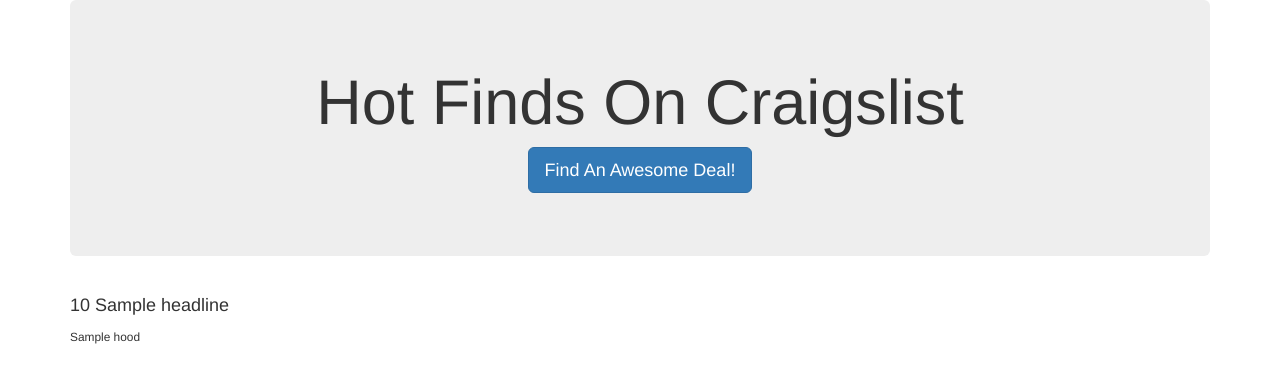
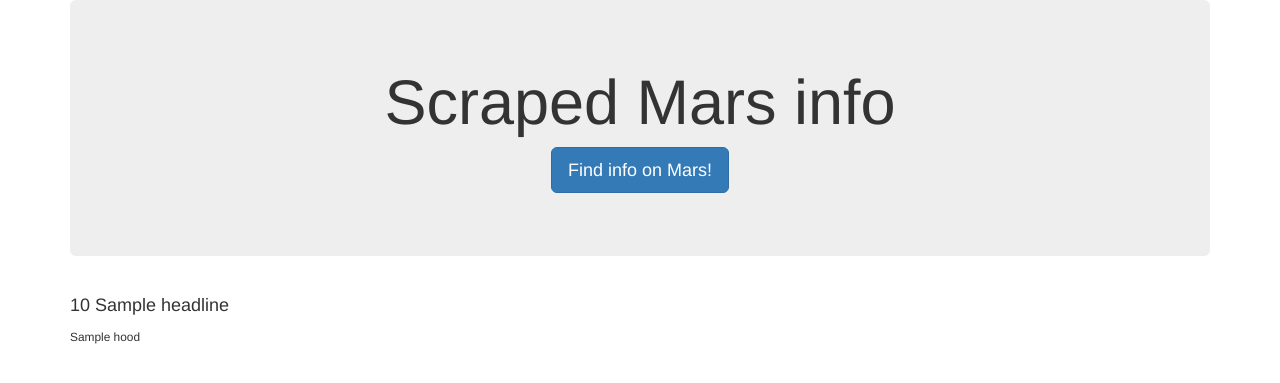
Before and after one commit to jjahn0/webscraping, a Flask app: page / in a window 1280 px wide. Shown: the top 383 px of the page. Run offline with Flask 2, Linux system fonts and the light colour scheme; a database or web service that is not in the repository returns one stand-in record (values such as "Sample title"); some libraries are stand-ins or nearby versions.

Commit message:
scraping methods finished

```diff
--- a/app.py
+++ b/app.py
@@ -1,6 +1,6 @@
 from flask import Flask, render_template, jsonify, redirect
 from flask_pymongo import PyMongo
-import scrape_craigslist
+import scrape_mars
 
 app = Flask(__name__)
 
@@ -9,17 +9,17 @@ mongo = PyMongo(app)
 
 @app.route("/")
 def index():
-    listings = mongo.db.listings.find_one()
-    return render_template("index.html", listings=listings)
+    info = mongo.db.info.find_one()
+    return render_template("index.html", info=info)
 
 
 @app.route("/scrape")
 def scraper():
-    listings = mongo.db.listings
-    listings_data = scrape_craigslist.scrape()
-    listings.update(
+    info = mongo.db.listings
+    info_data = scrape_mars.scrape()
+    info.update(
         {},
-        listings_data,
+        info_data,
         upsert=True
     )
     return redirect("http://localhost:5000/", code=302)
--- a/templates/index.html
+++ b/templates/index.html
@@ -5,7 +5,7 @@
   <meta charset="UTF-8">
   <meta name="viewport" content="width=device-width, initial-scale=1.0">
   <meta http-equiv="X-UA-Compatible" content="ie=edge">
-  <title>Hot Finds</title>
+  <title>current information</title>
   <link rel="stylesheet" href="https://maxcdn.bootstrapcdn.com/bootstrap/3.3.7/css/bootstrap.min.css">
 </head>
 
@@ -13,15 +13,15 @@
   <div class="container">
 
     <div class="jumbotron text-center">
-      <h1>Hot Finds On Craigslist</h1>
-      <p><a class="btn btn-primary btn-lg" href="/scrape" role="button">Find An Awesome Deal!</a></p>
+      <h1>Scraped Mars info</h1>
+      <p><a class="btn btn-primary btn-lg" href="/scrape" role="button">Find info on Mars!</a></p>
     </div>
 
     <!-- Craigslist Listings -->
-    <div class="row" id="craiglist-listings">
+    <div class="row" id="mars-info">
       <div class="col-md-12">
-        <h4 class="heading">{{listings.price}} {{listings.headline}}</h4>
-        <small>{{listings.hood}}</small>
+        <h4 class="heading">{{info.price}} {{info.headline}}</h4>
+        <small>{{info.hood}}</small>
       </div>
     </div>
 
```
Also changed, not shown: scrape_craigslist.py (deleted, +0 -29 lines), scrape_mars.py (added, +28 -0 lines), 1 other file.
